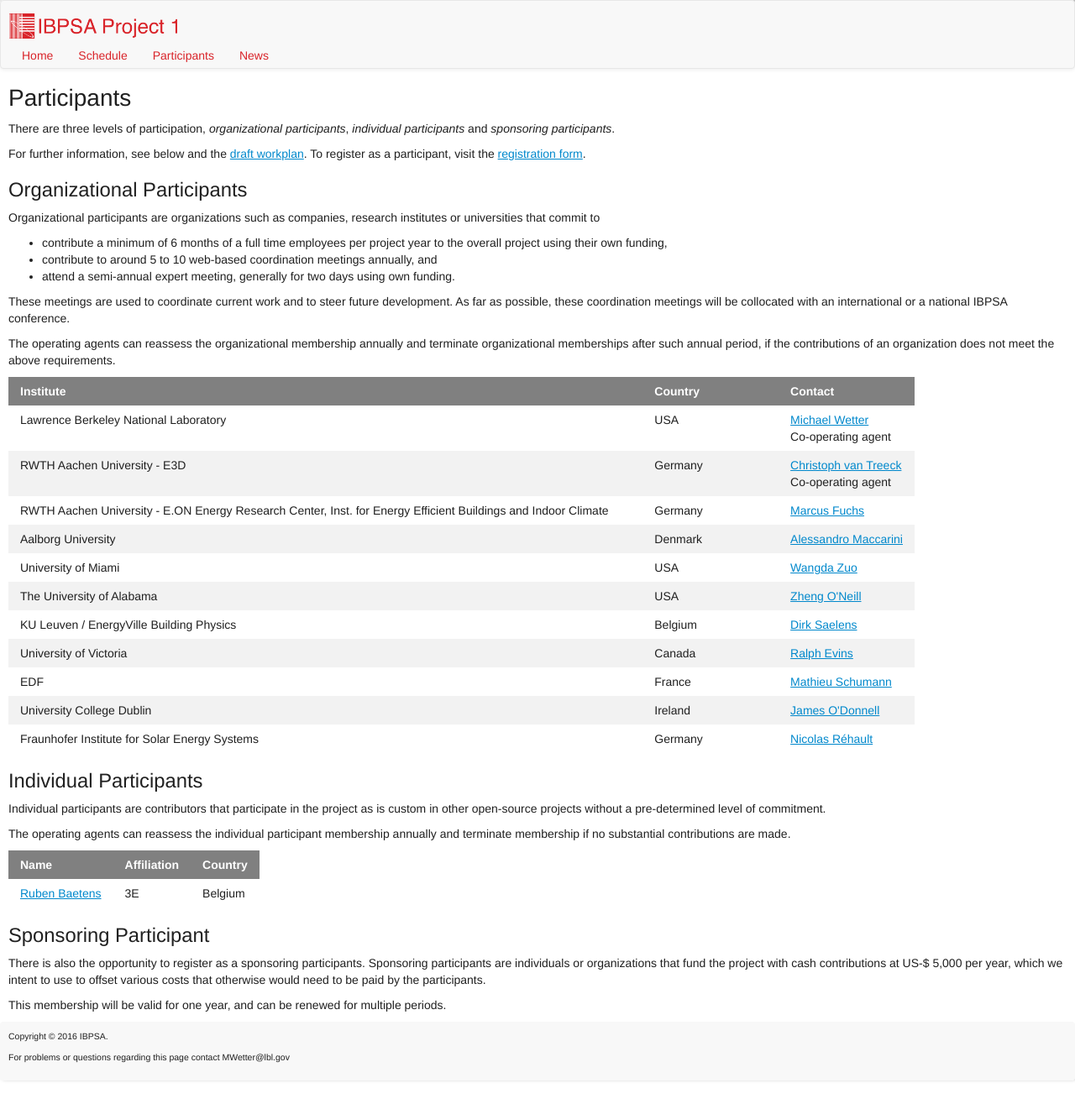
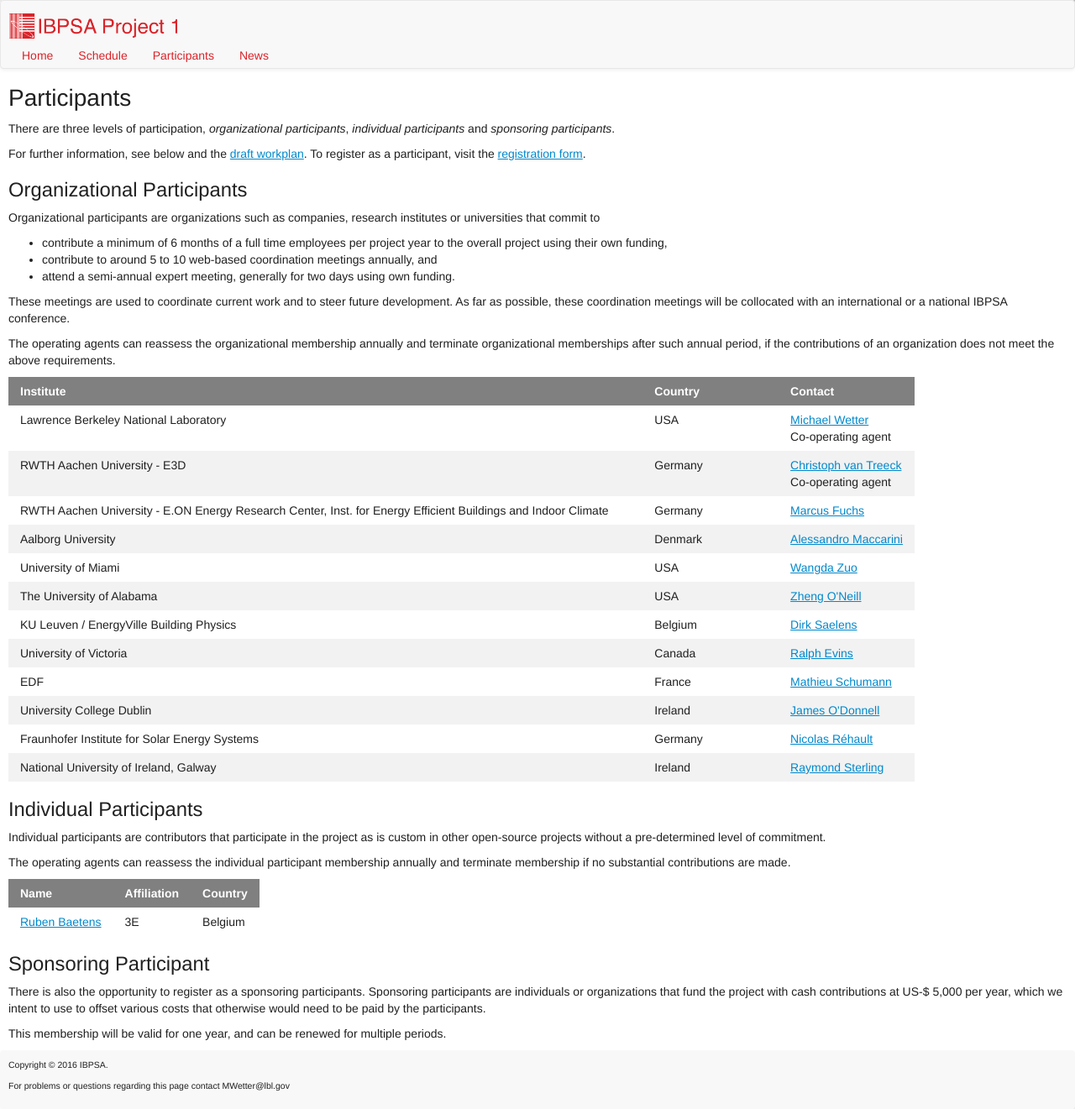
Before and after one commit to ibpsa/project1, a Jekyll site: the page built from participants.md, in a window 1280 px wide. Shown: the whole page at 84% size. Built offline with Jekyll 4.4.1, drawn with Linux system fonts in a browser that asks for light colours; nearby versions of some CDN libraries; before the commit the page ends 1287 px from its top, so only the background shows below that.

Commit message:
Added Galway to participants

```diff
--- a/_data/organizational_participants.yml
+++ b/_data/organizational_participants.yml
@@ -65,3 +65,9 @@
   contact_email: nicolas.rehault@ise.fraunhofer.de
   institute:     Fraunhofer Institute for Solar Energy Systems
   country:       Germany
+
+- date_joined:   9/22/2016
+  contact_name:  Raymond Sterling
+  contact_email: raymond.sterling@nuigalway.ie
+  institute:     National University of Ireland, Galway
+  country:       Ireland
```
